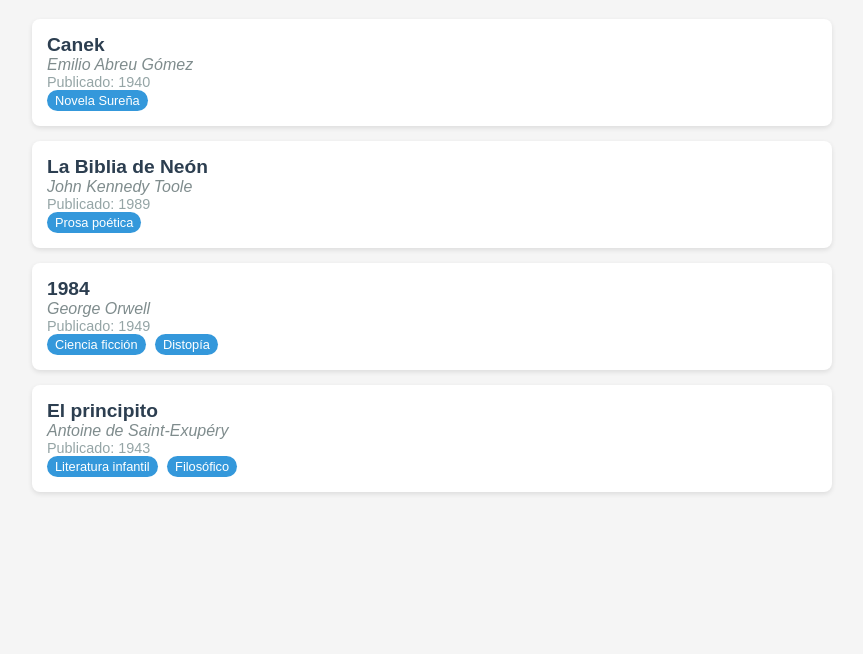
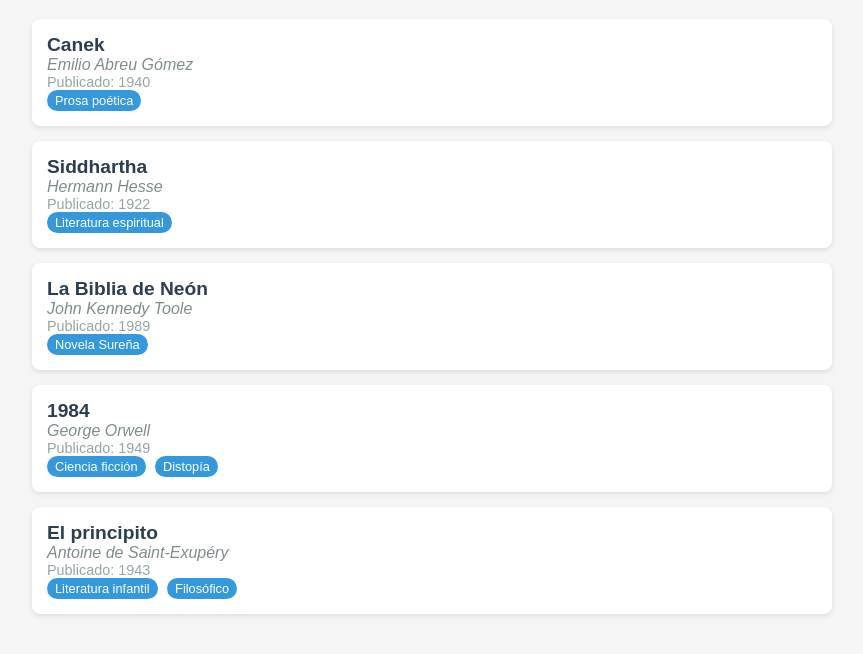
Before and after one commit to 420002464/420002464.github.io, a plain HTML site: page Miscelaneos.html in a window 1280 px wide. Shown: the part 94-748 px from the top of the page, without its empty margins (208-1071 px from the left). Drawn offline with Linux system fonts and the light colour scheme.

Commit message:
Update book categories in Miscelaneos.html

```diff
--- a/Miscelaneos.html
+++ b/Miscelaneos.html
@@ -59,18 +59,26 @@
     <h1>📚 Mis Libros Leídos</h1>
 
     <div id="lista-libros">
-        <!-- Ejemplo de libros - puedes modificar esta sección -->
+
         <div class="libro">
             <div class="titulo">Canek</div>
             <div class="autor">Emilio Abreu Gómez</div>
             <div class="año">Publicado: 1940</div>
-            <div class="categoria">Novela Sureña</div>
+            <div class="categoria">Prosa poética</div>
+        </div>
+        <div class="libro">
+            <div class="titulo">Siddhartha</div>
+            <div class="autor">Hermann Hesse</div>
+            <div class="año">Publicado: 1922</div>
+            <!--<div class="categoria">Novela filosófica</div>-->
+            <div class="categoria">Literatura espiritual</div>
+            <!--<div class="categoria">Bildungsroman</div>-->
         </div>
         <div class="libro">
             <div class="titulo">La Biblia de Neón</div>
             <div class="autor">John Kennedy Toole</div>
             <div class="año">Publicado: 1989</div>
-            <div class="categoria">Prosa poética</div>
+            <div class="categoria">Novela Sureña</div>
         </div>
 
         <div class="libro">
```
